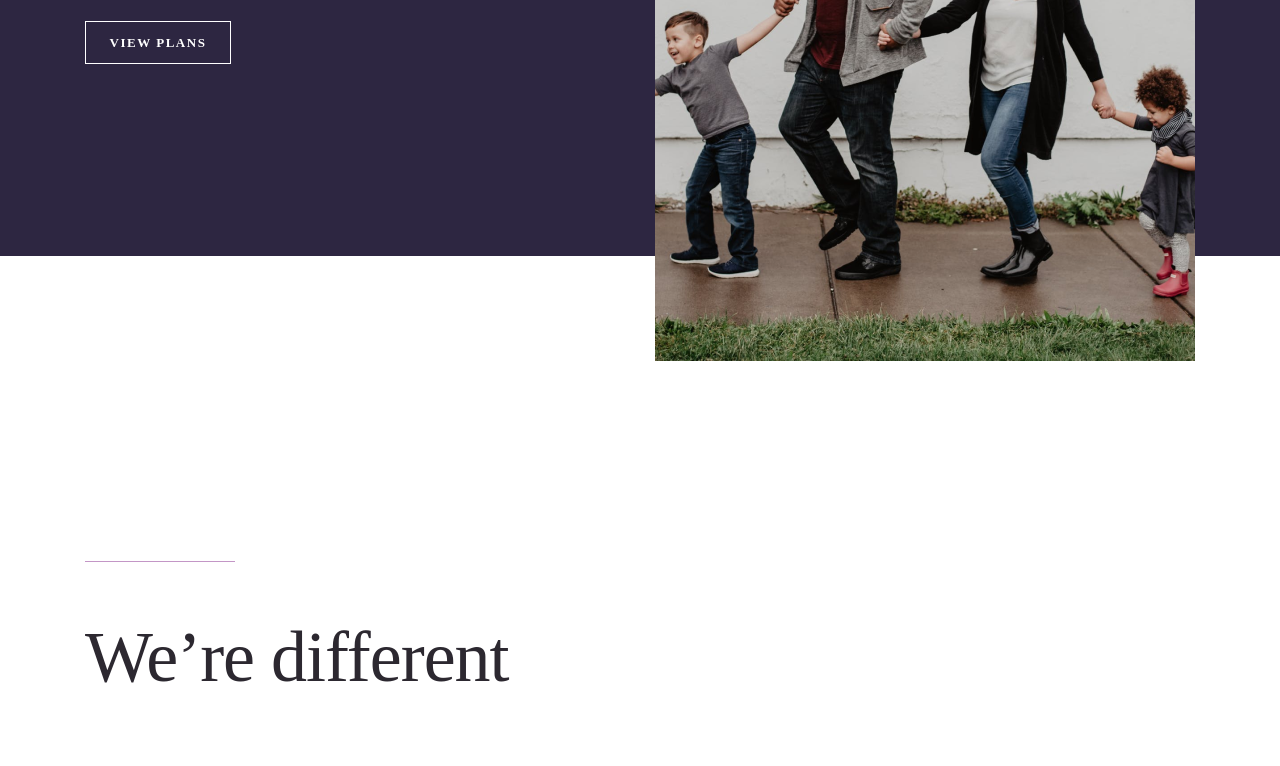
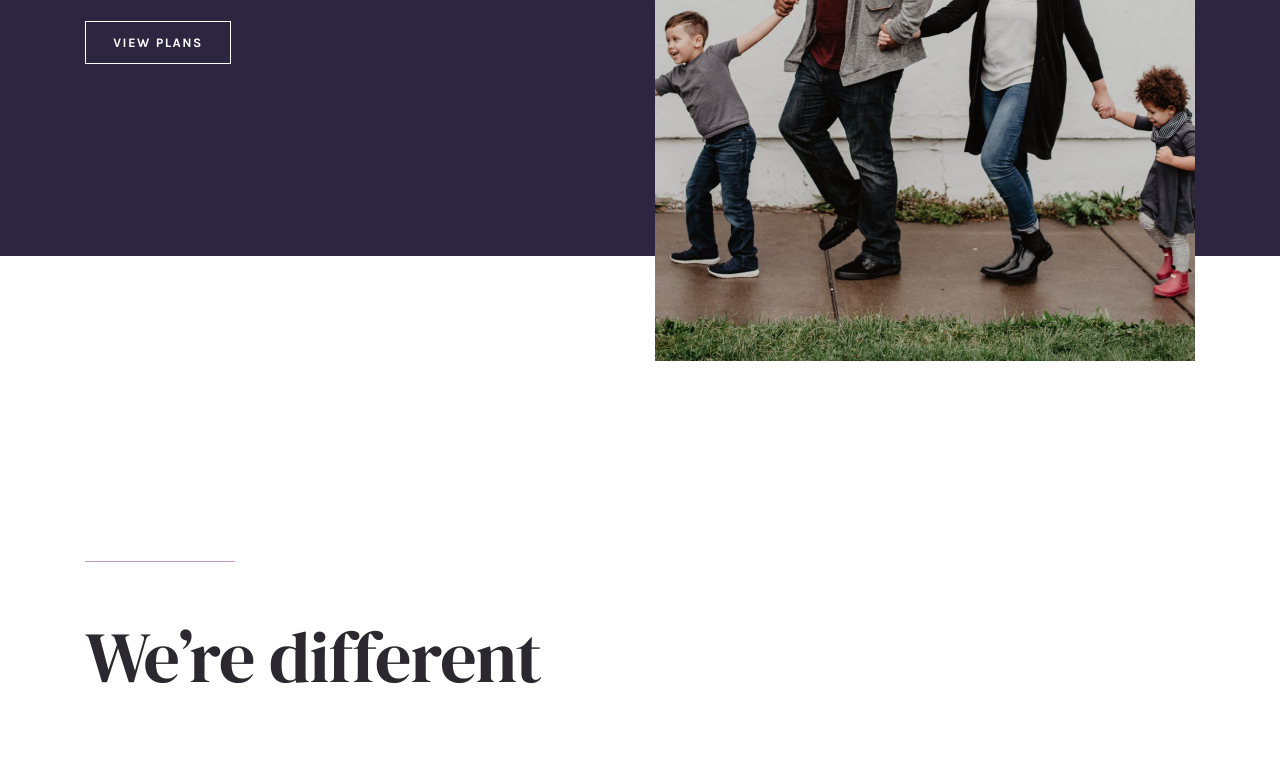
Before and after one commit to Murod1303/insure-murod, a plain HTML site: page index.html in a window 1280 px wide. Shown: the part 477-1243 px from the top of the page. Drawn offline with Linux system fonts and the light colour scheme.

Commit message:
Add fonts and hover

```diff
--- a/css/main.css
+++ b/css/main.css
@@ -1,3 +1,29 @@
+@font-face {
+    font-display: swap;
+    font-family: "Karla";
+    font-style: normal;
+    font-weight: 400;
+    src: url("../fonts/karla/karlav24latinregular.woff2") format("woff2"),
+    url("../fonts/karla/karlav24latinregular.woff") format("woff");
+}
+@font-face {
+    font-display: swap;
+    font-family: "Karla";
+    font-style: normal;
+    font-weight: 700;
+    src: url("../fonts/karla/karlav24latin700.woff2") format("woff2"),
+    url("../fonts/karla/karlav24latin700.woff") format("woff");
+}
+@font-face {
+    font-display: swap;
+    font-family: "DM Serif Display";
+    font-style: normal;
+    font-weight: 400;
+    src: url("../fonts/dm/dmserifdisplayv12latinregular.woff2") format("woff2"),
+    url("../fonts/dm/dmserifdisplayv12latinregular.woff") format("woff");
+}
+
+
 * {
     margin: 0;
     padding: 0;
@@ -6,7 +32,7 @@
     text-decoration: none;
 }
 body {
-    font-family: "Karla";
+    font-family: "Karla", sans-serif;
 }
 .container {
     width: 1150px;
@@ -90,7 +116,7 @@ body {
 }
 .hero-title {
     margin-bottom: 16px;
-    font-family: 'DM Serif Display';
+    font-family: "DM Serif Display";
     font-weight: 400;
     font-size: 72px;
     line-height: 64px;
@@ -124,6 +150,12 @@ body {
     letter-spacing: 1.5px;
     color: #fff;
     border: 1.5px solid #fff;
+    transition: 0.5s ease-in-out;
+}
+.hero-link:hover {
+    color: #2c2830;
+    background-color: #fff;
+    border: 1.5px solid #fffF;
 }
 .hero-pic {
     position: relative;
@@ -139,7 +171,7 @@ body {
 }
 .us-title {
     margin-bottom: 96px;
-    font-family: 'DM Serif Display';
+    font-family: "DM Serif Display";
     font-weight: 400;
     font-size: 72px;
     line-height: 64px;
@@ -167,7 +199,7 @@ body {
 }
 .us-item-title {
     margin-bottom: 16px;
-    font-family: 'DM Serif Display';
+    font-family: "DM Serif Display";
     font-weight: 400;
     font-size: 28px;
     line-height: 38px;
@@ -227,7 +259,7 @@ body {
 }
 .article-title {
     display: inline-block;
-    font-family: 'DM Serif Display';
+    font-family: "DM Serif Display";
     font-weight: 400;
     font-size: 56px;
     line-height: 56px;
@@ -277,6 +309,9 @@ body {
 .social-link img {
     background-color: transparent;
 }
+.social-link img {
+    transition: 0.5s ease-in-out;
+}
 .social-link img:hover {
     background-color: #2c2830;
     border-radius: 5px;
--- a/index.html
+++ b/index.html
@@ -44,7 +44,7 @@
                     <div class="hero-wrapper">
                         <div class="hero-wrapper-inner">
                             <h1 class="hero-title">
-                                Humanizing your insurance.
+                                Humanizing <br> your insurance.
                             </h1>
                             <p class="hero-desc">
                                 Get your life insurance coverage easier and faster. We blend our expertise and technology to help you find the plan that’s right for you. Ensure you and your loved ones are protected.
```
Also changed, not shown: fonts/dm/dmserifdisplayv12latinregular.woff (added), fonts/dm/dmserifdisplayv12latinregular.woff2 (added), fonts/karla/karlav24latin700.woff (added), fonts/karla/karlav24latin700.woff2 (added), fonts/karla/karlav24latinregular.woff (added), fonts/karla/karlav24latinregular.woff2 (added).
